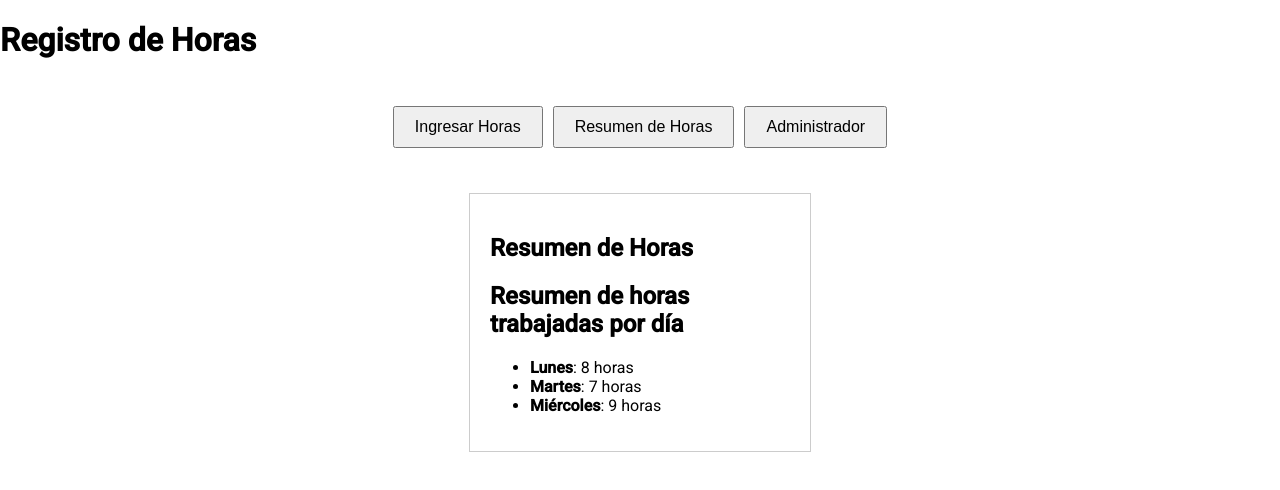
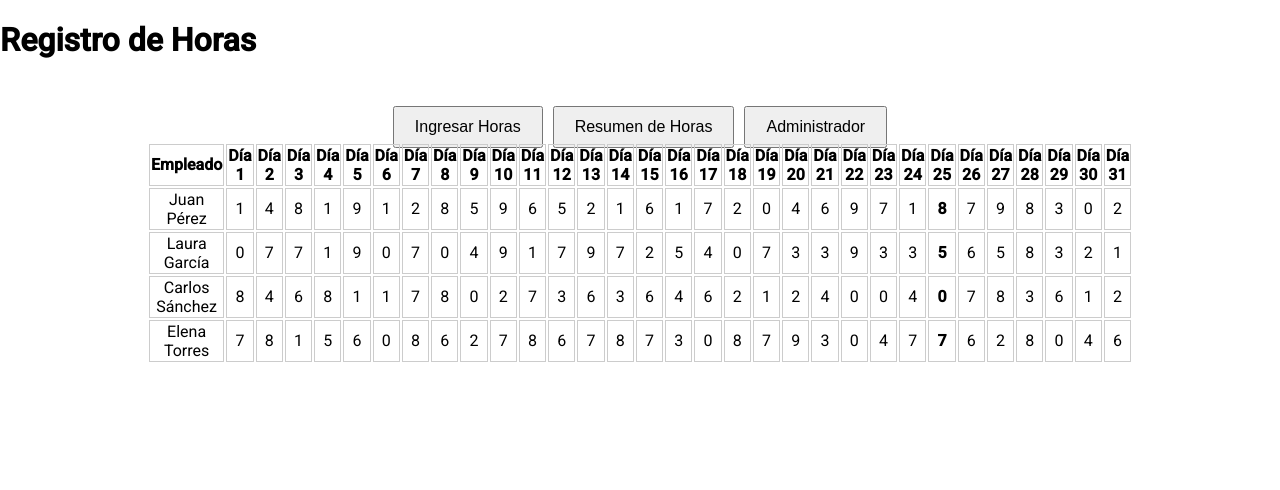
Before and after one commit to alvarohj96/Facturacion, an Angular app: page /resumen-horas in a window 1280 px wide. Both pictures are taken after a click on the button "Resumen de Horas". Shown: the top 490 px of the page. Built offline with nearby package versions, Linux system fonts and the light colour scheme.

Commit message:
Added styles and table with the hours information in resumen-horas component

```diff
--- a/src/app/app.component.css
+++ b/src/app/app.component.css
@@ -7,7 +7,7 @@
   .ventana {
     margin: 20px;
     padding: 20px;
-    border: 1px solid #ccc;
+    /* border: 1px solid #ccc; */
     width: 300px;
   }
 
--- a/src/app/app.component.html
+++ b/src/app/app.component.html
@@ -21,7 +21,6 @@
 
   <!-- Ventana para mostrar resumen de horas -->
   <div class="ventana" *ngIf="componenteVisible === 'resumenHoras'">
-    <h2>Resumen de Horas</h2>
     <app-resumen-horas></app-resumen-horas>
   </div>
 
--- a/src/app/resumen-horas/resumen-horas.component.css
+++ b/src/app/resumen-horas/resumen-horas.component.css
@@ -0,0 +1,20 @@
+.table-container {
+    display: flex;
+    justify-content: center;
+    align-items: center;
+    height: 10vh; /* Asegura que la altura del contenedor sea la altura completa de la ventana */
+  }
+
+  .table-responsive {
+    margin: 20px 0;
+  }
+
+  .table th, .table td {
+    text-align: center;
+    vertical-align: middle;
+    border: 1px solid #ccc;
+  }
+
+  .current-day {
+    font-weight: bold;
+  }
--- a/src/app/resumen-horas/resumen-horas.component.html
+++ b/src/app/resumen-horas/resumen-horas.component.html
@@ -1,6 +1,18 @@
-<h2>Resumen de horas trabajadas por día</h2>
-<ul>
-  <li *ngFor="let item of horasPorDia">
-    <strong>{{ item.dia }}</strong>: {{ item.horas }} horas
-  </li>
-</ul>
+<div class="table-container">
+  <div class="table-responsive">
+    <table class="table table-bordered">
+      <thead>
+        <tr>
+          <th>Empleado</th>
+          <th *ngFor="let dia of daysInMonth" [ngClass]="{'current-day': dia === currentDay}">Día {{ dia }}</th>
+        </tr>
+      </thead>
+      <tbody>
+        <tr *ngFor="let trabajador of trabajadores">
+          <td>{{ trabajador.nombre }}</td>
+          <td *ngFor="let hora of trabajador.horas; let i = index" [ngClass]="{'current-day': i + 1 === currentDay}">{{ hora }}</td>
+        </tr>
+      </tbody>
+    </table>
+  </div>
+</div>
--- a/src/app/resumen-horas/resumen-horas.component.ts
+++ b/src/app/resumen-horas/resumen-horas.component.ts
@@ -1,15 +1,40 @@
 import { Component, OnInit } from '@angular/core';
+
+import { TrabajadoresService, Trabajador, Proyecto } from '../trabajadores.service';
+
+export interface Employee {
+  id: number;
+  name: string;
+  hours: number[];
+}
 
 @Component({
   selector: 'app-resumen-horas',
   templateUrl: './resumen-horas.component.html',
   styleUrls: ['./resumen-horas.component.css']
 })
-export class ResumenHorasComponent {
-  horasPorDia = [
-    { dia: 'Lunes', horas: 8 },
-    { dia: 'Martes', horas: 7 },
-    { dia: 'Miércoles', horas: 9 },
-    // Aquí podrías cargar los datos desde una base de datos o servicio
-  ];
+export class ResumenHorasComponent implements OnInit {
+
+  trabajadores: Trabajador[] = [];
+  currentDate: Date = new Date();
+  currentYear: number = this.currentDate.getFullYear();
+  currentMonth: number = this.currentDate.getMonth(); // 0-11 (Enero es 0, Diciembre es 11)
+  currentDay: number = this.currentDate.getDate();
+  daysInMonth: number[] = [];
+
+  constructor(private trabajadoresService: TrabajadoresService ) {
+    this.daysInMonth = this.getDaysInMonth(this.currentYear, this.currentMonth);
+  }
+
+  ngOnInit(): void {
+    console.log(this.currentDay);
+    this.trabajadoresService.obtenerTrabajadores().subscribe(data => {
+      this.trabajadores = data;
+    });
+  }
+
+  getDaysInMonth(year: number, month: number): number[] {
+    const days = new Date(year, month + 1, 0).getDate();
+    return Array.from({ length: days }, (_, i) => i + 1);
+  }
 }
--- a/src/app/trabajadores.service.ts
+++ b/src/app/trabajadores.service.ts
@@ -5,6 +5,7 @@ import { Observable, of } from 'rxjs';
 export interface Trabajador {
   id: string;
   nombre: string;
+  horas: number[];
 }
 
 export interface Proyecto {
@@ -19,10 +20,10 @@ export class TrabajadoresService {
   constructor() { }
 
   private trabajadores: Trabajador[] = [
-    { id: '1', nombre: 'Juan Pérez' },
-    { id: '2', nombre: 'Laura García' },
-    { id: '3', nombre: 'Carlos Sánchez' },
-    { id: '4', nombre: 'Elena Torres' }
+    { id: '1', nombre: 'Juan Pérez', horas: Array(31).fill(0).map(() => Math.floor(Math.random() * 10)) },
+    { id: '2', nombre: 'Laura García', horas: Array(31).fill(0).map(() => Math.floor(Math.random() * 10)) },
+    { id: '3', nombre: 'Carlos Sánchez', horas: Array(31).fill(0).map(() => Math.floor(Math.random() * 10)) },
+    { id: '4', nombre: 'Elena Torres', horas: Array(31).fill(0).map(() => Math.floor(Math.random() * 10)) }
   ];
 
   private proyectos: Proyecto[] = [
```
